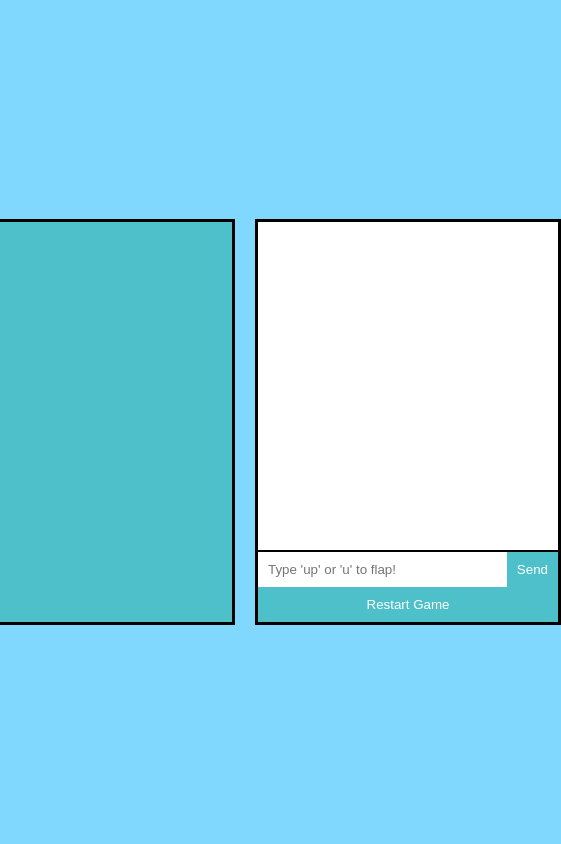
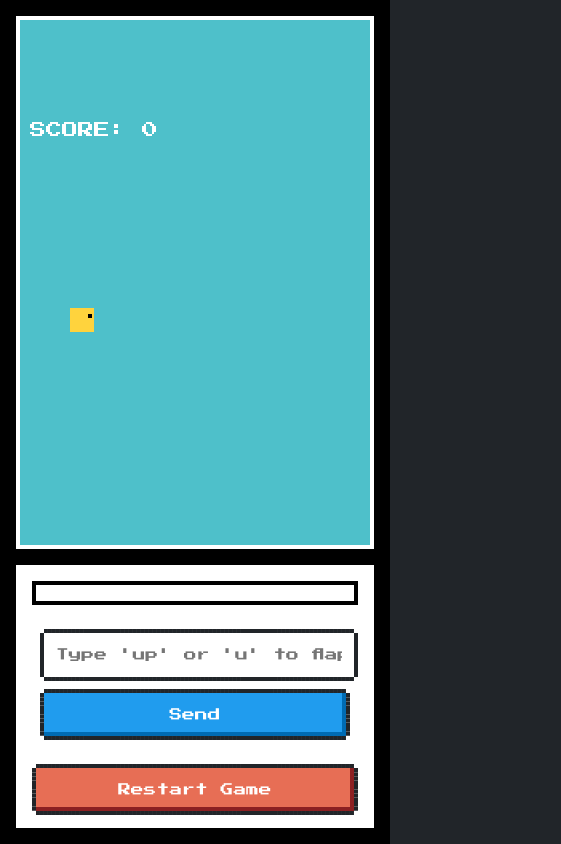
Before and after one commit to Grace/Flap-with-Friends-Chat, a website: page public/index.html in a window 390 px wide. Shown: the whole page, 561 px wide, since content can reach past the window. Drawn offline with nearby package versions, Linux system fonts and the light colour scheme; no server answers.

Commit message:
Apply pixel theme and responsive UI changes

```diff
--- a/package.json
+++ b/package.json
@@ -8,6 +8,7 @@
   },
   "dependencies": {
     "express": "^4.21.2",
+    "nes.css": "^2.3.0",
     "socket.io": "^4.8.1"
   },
   "engines": {
--- a/public/index.html
+++ b/public/index.html
@@ -2,22 +2,28 @@
 <html lang="en">
 <head>
     <meta charset="UTF-8">
-  <meta name="viewport" content="width=device-width, initial-scale=1.0">
+    <meta name="viewport" content="width=device-width, initial-scale=1.0, maximum-scale=1.0, user-scalable=no">
     <title>Flappy Bird with Friends</title>
+    <link href="https://fonts.googleapis.com/css2?family=Press+Start+2P&display=swap" rel="stylesheet">
+    <link href="https://unpkg.com/nes.css@latest/css/nes.min.css" rel="stylesheet" />
     <link rel="stylesheet" href="styles.css">
 </head>
 <body>
-  <div id="container">
-    <div id="game">
-      <canvas id="gameCanvas" width="400" height="400"></canvas>
+    <div id="container" class="nes-container">
+        <div id="gameSection">
+            <div id="game" class="nes-container is-dark">
+                <canvas id="gameCanvas"></canvas>
             </div>
-    <div id="chat">
-      <div id="messages"></div>
+        </div>
+        <div id="chatSection">
+            <div id="chat" class="nes-container">
+                <div id="messages" class="nes-container"></div>
                 <form id="chatForm">
-        <input id="input" autocomplete="off" placeholder="Type 'up' or 'u' to flap!">
-        <button>Send</button>
+                    <input id="input" class="nes-input" autocomplete="off" placeholder="Type 'up' or 'u' to flap!">
+                    <button class="nes-btn is-primary">Send</button>
                 </form>
-      <button id="restart">Restart Game</button>
+                <button id="restart" class="nes-btn is-error">Restart Game</button>
+            </div>
         </div>
     </div>
     <script src="/socket.io/socket.io.js"></script>
--- a/public/script.js
+++ b/public/script.js
@@ -55,51 +55,78 @@ let restartBounds = null;
 function drawGame() {
   ctx.clearRect(0, 0, canvas.width, canvas.height);
 
-  // Draw bird
-  ctx.fillStyle = bird.alive ? "yellow" : "gray";
-  ctx.fillRect(bird.x, bird.y, 20, 20);
+  // Draw pixelated bird
+  ctx.fillStyle = bird.alive ? "#ffd33d" : "#666";
+  ctx.fillRect(bird.x, bird.y, 24, 24);
+  // Bird eye
+  ctx.fillStyle = "#000";
+  ctx.fillRect(bird.x + 18, bird.y + 6, 4, 4);
 
-  // Draw pipes
-  ctx.fillStyle = "green";
+  // Draw pipes with pixel art style
+  ctx.fillStyle = "#58b368";
   pipes.forEach((pipe) => {
-    ctx.fillRect(pipe.x, 0, 50, pipe.gapY - 50); // Top pipe
-    ctx.fillRect(pipe.x, pipe.gapY + 50, 50, canvas.height - pipe.gapY - 50); // Bottom pipe
+    // Top pipe
+    ctx.fillRect(pipe.x, 0, 50, pipe.gapY - 50);
+    // Pipe cap
+    ctx.fillStyle = "#3c9349";
+    ctx.fillRect(pipe.x - 5, pipe.gapY - 50, 60, 10);
+
+    // Bottom pipe
+    ctx.fillStyle = "#58b368";
+    ctx.fillRect(pipe.x, pipe.gapY + 50, 50, canvas.height - pipe.gapY - 50);
+    // Pipe cap
+    ctx.fillStyle = "#3c9349";
+    ctx.fillRect(pipe.x - 5, pipe.gapY + 50, 60, 10);
   });
 
   // Draw score
-  ctx.fillStyle = "black";
-  ctx.font = "20px Arial";
-  ctx.fillText(`Score: ${score}`, 10, 30);
+  ctx.fillStyle = "#fff";
+  ctx.font = "16px 'Press Start 2P'";
+  ctx.fillText(`SCORE: ${score}`, 10, 30);
 
   // Draw game-over message
   if (!bird.alive) {
-    ctx.fillStyle = "red";
-
-    // Draw "Game Over!" with 30px font
-    ctx.font = "30px Arial";
-    const gameOverText = "Game Over!";
+    ctx.fillStyle = "#fff";
+    ctx.font = "24px 'Press Start 2P'";
+    const gameOverText = "GAME OVER";
     const gameOverWidth = ctx.measureText(gameOverText).width;
-    const gameOverX = (canvas.width - gameOverWidth) / 2; // Center horizontally
-    const gameOverY = canvas.height / 2 - 15; // Position slightly above center
+    const gameOverX = (canvas.width - gameOverWidth) / 2;
+    const gameOverY = canvas.height / 2 - 15;
     ctx.fillText(gameOverText, gameOverX, gameOverY);
 
-    // Track bounds for "Game Over!"
-    gameOverBounds = { x: gameOverX, y: gameOverY - 30, width: gameOverWidth, height: 30 };
-
-    // Draw "Click Restart Game" with 24px font
-    ctx.font = "24px Arial";
-    const restartText = "Click Restart Game";
+    ctx.font = "16px 'Press Start 2P'";
+    const restartText = "PRESS RESTART";
     const restartWidth = ctx.measureText(restartText).width;
-    const restartX = (canvas.width - restartWidth) / 2; // Center horizontally
-    const restartY = gameOverY + 30; // Position below "Game Over!"
+    const restartX = (canvas.width - restartWidth) / 2;
+    const restartY = gameOverY + 40;
     ctx.fillText(restartText, restartX, restartY);
-
-    // Track bounds for "Click Restart Game"
-    restartBounds = { x: restartX, y: restartY - 24, width: restartWidth, height: 24 };
   }
 
   requestAnimationFrame(drawGame);
 }
 
-// Start drawing loop
+function resizeCanvas() {
+    const gameContainer = document.getElementById('game');
+    const containerWidth = gameContainer.clientWidth;
+    const containerHeight = gameContainer.clientHeight;
+    const size = Math.min(containerWidth, containerHeight);
+
+    canvas.width = size;
+    canvas.height = size;
+
+    // Scale game elements
+    const scale = size / 400;
+    bird.width = Math.floor(24 * scale);
+    bird.height = Math.floor(24 * scale);
+    PIPE_WIDTH = Math.floor(50 * scale);
+    GAP_HEIGHT = Math.floor(100 * scale);
+}
+
+// Add to existing event listeners
+window.addEventListener('load', resizeCanvas);
+window.addEventListener('resize', resizeCanvas);
+window.addEventListener('orientationchange', () => {
+    setTimeout(resizeCanvas, 100);
+});
+
 drawGame();
--- a/public/styles.css
+++ b/public/styles.css
@@ -1,57 +1,119 @@
+* {
+  box-sizing: border-box;
+  margin: 0;
+  padding: 0;
+}
+
 body {
-    font-family: Arial, sans-serif;
-    display: flex;
-    justify-content: center;
-    align-items: center;
-    height: 100vh;
-    margin: 0;
-    background: #80d8ff;
+  font-family: 'Press Start 2P', cursive;
+  background: #212529;
+  color: #fff;
+  min-height: 100vh;
+  overflow: hidden;
 }
 
 #container {
+  display: grid;
+  grid-template-columns: minmax(0, 2fr) minmax(300px, 1fr);
+  gap: 1rem;
+  padding: 1rem;
+  height: 100vh;
+  max-height: 100vh;
+  background: #000;
+}
+
+#gameSection {
   display: flex;
-    gap: 20px;
+  flex-direction: column;
+  min-height: 0;
 }
 
 #game {
+  flex: 1;
   background: #4ec0ca;
-    border: 3px solid #000;
+  display: flex;
+  align-items: center;
+  justify-content: center;
+  padding: 0;
 }
 
 canvas {
-    display: block;
+  max-width: 100%;
+  max-height: 100%;
+  aspect-ratio: 1;
+  image-rendering: pixelated;
+}
+
+#chatSection {
+  display: flex;
+  flex-direction: column;
+  min-height: 0;
 }
 
 #chat {
-    background: white;
-    width: 300px;
-    height: 400px;
+  flex: 1;
   display: flex;
   flex-direction: column;
-    border: 3px solid #000;
+  background: #fff;
+  color: #000;
+  padding: 1rem;
+  gap: 1rem;
+  min-height: 0;
 }
 
 #messages {
-    flex-grow: 1;
+  flex: 1;
   overflow-y: auto;
-    padding: 10px;
+  font-size: 0.8rem;
+  line-height: 1.4;
+  padding: 0.5rem;
+  min-height: 0;
 }
 
 #chatForm {
-    display: flex;
-    border-top: 2px solid #000;
+  display: grid;
+  grid-template-columns: 1fr auto;
+  gap: 0.5rem;
+  padding: 0.5rem;
 }
 
 #input {
-    flex-grow: 1;
-    border: none;
-    padding: 10px;
+  width: 100%;
+  font-size: 0.8rem;
+  padding: 0.5rem;
 }
 
-  button {
-    border: none;
-    background: #4ec0ca;
-    color: white;
-    padding: 10px;
-    cursor: pointer;
+.nes-btn {
+  padding: 0.5rem;
+  font-size: 0.8rem;
 }
+
+#userCountDisplay {
+  text-align: center;
+  padding: 0.5rem;
+}
+
+@media (max-width: 768px) {
+  #container {
+      grid-template-columns: 1fr;
+      grid-template-rows: minmax(0, 2fr) minmax(0, 1fr);
+      height: 100vh;
+      padding: 0.5rem;
+      gap: 0.5rem;
+  }
+
+  #game {
+      aspect-ratio: auto;
+  }
+
+  #chatForm {
+      grid-template-columns: 1fr;
+  }
+}
+
+@media (orientation: landscape) and (max-width: 768px) {
+  #container {
+      grid-template-columns: minmax(0, 2fr) minmax(0, 1fr);
+      grid-template-rows: 1fr;
+  }
+}
```
Also changed, not shown: 1 other file. Lines whose indentation alone changed are shown as unchanged.
